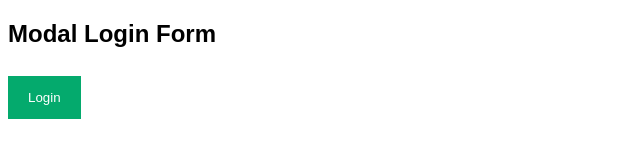
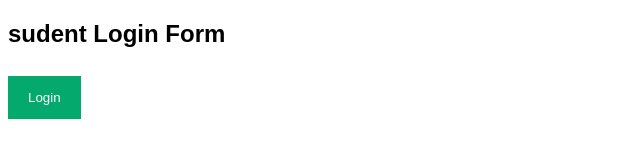
Before and after one commit to Varma0919/login-page-2418, a plain HTML site: page index.html in a window 1280 px wide. Shown: the full height of the page, 0-640 px from the left. Drawn offline with Linux system fonts and the light colour scheme.

Commit message:
Update index.html

```diff
--- a/index.html
+++ b/index.html
@@ -127,7 +127,7 @@ span.psw {
 </head>
 <body>
 
-<h2>Modal Login Form</h2>
+<h2>sudent Login Form</h2>
 
 <button onclick="document.getElementById('id01').style.display='block'" style="width:auto;">Login</button>
 
```
